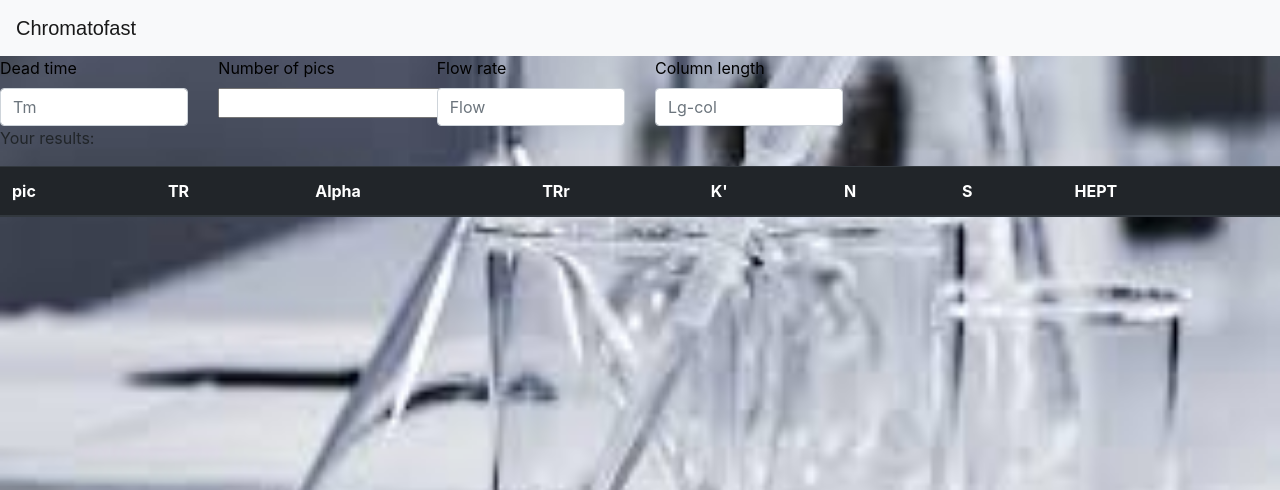
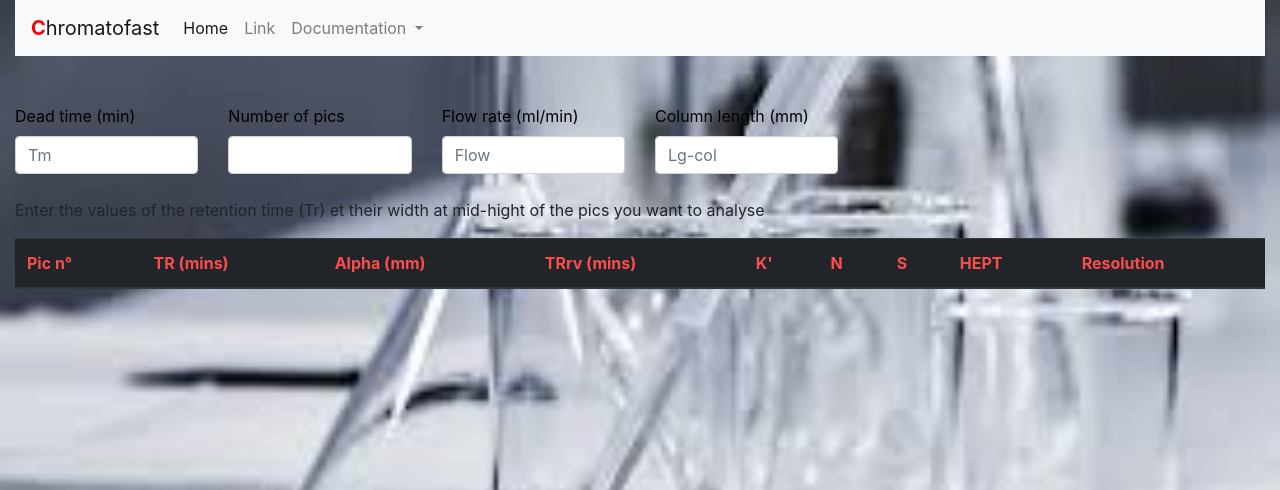
Before and after one commit to RaphaelHebert/gcapp, a Flask app: page / in a window 1280 px wide. Shown: the top 490 px of the page. Run offline with Flask 2, Linux system fonts and the light colour scheme; lists and menus that the app fills with data are empty; some libraries are stand-ins or nearby versions.

Commit message:
added resolution() and resolution collumn in html

```diff
--- a/static/myscript.js
+++ b/static/myscript.js
@@ -4,41 +4,19 @@
 //the other to insert in the table (this one will cal other maths function
 //to calculate results every time the form change)
 
-function addrows(n1) {
-    for (i = 0; i < n1; i++) {
-        var pics = document.getElementById("try")
-        var new1 = document.createElement("input");
-        new1.text = "Pic n°" + i
-        pics.add(new1)
-        console.log("one more", i)
-        }
-    }
-
-function change3(){ console.log("in change");
-    var nb = document.getElementById('pics');
-    var n0 = nb.options[nb.selectedIndex].value;
-    var n1 = parseInt(n0)
-    console.log("nb is:", n1)
-    repeat(n1);
-    //document.getElementById('pics')appendChild
-    return console.log("out chance");
-    }
-
 //pass the number of pics you need as x1 from an input tag
 function change2(x1) {
-    console.log(x1);
     var y = x1.value
-    console.log(y);
     var i;
+
     //delete the previously called <td>
     var tbody1 = document.getElementById("tbody");
     while (tbody1.hasChildNodes()) {
         tbody1.removeChild(tbody1.childNodes[0])
         }
-    console.log("out while");
 
-
-    for(i = 1; i <= y; i++){ console.log("in for");
+    //Add the rows <td>
+    for(i = 1; i <= y; i++){ console.log("adding row"+i+" to the results table...");
         let table1 = document.getElementById('tbody');
         let table2 = document.createElement("tr");
         table1.appendChild(table2);
@@ -52,7 +30,7 @@ function change2(x1) {
         table4.classname = "form-control";
         table2.appendChild(table4);
         let table5 = document.createElement('input');  //create a <input> node
-        table5.type = "number";
+        table5.type = "float";
         table5.id = "pic" + i;
         //let id5 = "pic" + i;
         //table5.addEventListener("input", TRr(id5))
@@ -68,7 +46,7 @@ function change2(x1) {
         alpha2.classname = "form-control";
         alpha1.appendChild(alpha2);
         let alpha3 = document.createElement('input');  //create a <input> node
-        alpha3.type = "number";
+        alpha3.type = "float";
         alpha3.id = "Alpha" + i;
         alpha2.appendChild(alpha3);
 
@@ -122,13 +100,22 @@ function change2(x1) {
         HEPT2.classname = "form-control";
         HEPT2.innerHTML = "HEPT" + i;
         HEPT1.appendChild(HEPT2);
+
+
+        //add the Resolution row
+        let reso1 = document.createElement("th");
+        reso1.scope = "row";
+        table2.appendChild(reso1);
+        let reso2 = document.createElement('td');
+        reso2.id = "reso" + i;
+        reso2.classname = "form-control";
+        reso2.innerHTML = "reso" + i;
+        reso1.appendChild(reso2);
         }
-
 
 
     for (let k = 1; k <= y; k++) {
         $('#TRr'+k).ready(function () {
-            console.log("change from TR" + k);
             $("#pic" + k).change(function () {
                 let picpic;
                 picpic = 'pic' + k;
@@ -140,68 +127,42 @@ function change2(x1) {
         //call N() when N change
         $('#N'+k).ready(function () {
             $("#Alpha" + k).change(function () {
-                $("#N"+ k).change(N(k), HEPT(k));
-                console.log("Alpha"+k +"changed!")
+                $("#N"+ k).change(N(k), HEPT(k), resolution(k))
                 });
             })
 
         $('#S'+k).ready(function () {
             $('#pic'+ k).change(function () {
                 $("#S"+ k).change(S(k));
-                console.log("Alpha"+k +"changed!")
                 });
             })
         $('#N'+k).ready(function () {
             $('#Lg').change(function () {
-                HEPT(k);
+                HEPT(k); resolution(k);
                 console.log("HEPT called from Lg change");
                 });
             })
             })
-        }
-    }
-function event1(y){ console.log(y)
-    for(i = 1; i <= y; i++){
-        console.log("in for n°2 "+i+" times, go for pic" + i);
-        console.log(document.getElementById("pic" + i).value);
-        document.getElementById("pic" + i).addEventListener("change",TRr("pic" + i));
+        $('#Alpha'+k).ready(function () {
+            $('#pic'+k).change(resolution(k))
+            })
+
+        $("#pic" + k).change(function () {
+            let picpic;
+            picpic = 'pic' + k;
+            let paramTRr;
+            paramTRr = document.getElementById(picpic);
+            $("#pic".id).change(TRr(paramTRr, k),Kret(picpic, k), N(k));
+            })
         }
     }
 
-function repeat(x){
-    console.log("In repeat2!");
-    text2 ='';
-    for (i = 0; i < x; i++) {
-        //create variables for the id tags and to call functions
-        var picnb = i + 1
-        var picid = "pic" + picnb
-        var alphaid = "alpha" + picnb
-        var TRrid = "TRr" + picnb
-        var Kretid = "Kret" + picnb
-        var Nid = "N" + picnb
-        var Sid = "S" + picnb
-        var Heptid = "Hept" + picnb
-        text2 +=
-        `<tr>            <th scope=\\"row\\">${picnb}</th> \
-            <td><input type=\\"number\\" class=\\"form-control\\" id= ${picid} \\" placeholder=\ "Pic n°${picnb}" \ onChange = "TRr(\'' ${picid} '\'), Kret(${Kretid}), S(${picnb})" \> \
-            <td><input type=\\"number\\" class=\\"form-control\\" id= ${alphaid} \\" placeholder=\ "Pic width" \ onChange = "N(${picnb}), HEPT(${Nid}, 'Lg')" \> \
-        </td> <td id=\ "${TRrid}" \"> XXXX</td> \
-        <td id=\ "${Kretid}" \"> XXXX</td> \
-        <td id=\ "${Nid}" \" > XXXX</td> \
-        <td id=\ "${Sid}" \"> XXXX</td> \
-        <td id=\ "${Heptid}" \ "> XXXX</td> </tr>`;
-        }
-    document.getElementById('tbody').innerHTML=text2;
-    return text2, console.log("out of repeat2!")
-    }
-
-function TRr(x, y) {
+function TRr(x, y) { console.log("in TRr()")
     if (x) {
         let Tm = document.getElementById("TM").value;
-        console.log("Tm:" + Tm+" y:"+y);
         let TRrx = x.value - Tm
         document.getElementById("TRr" + y).innerHTML = TRrx;
-        return console.log("TRrx is" + TRrx)
+        return console.log("TRrx is" + TRrx +" , TRrx return")
         }
     else return console.log("Can't get element by id with:" + x);;
 }
@@ -209,34 +170,30 @@ function TRr(x, y) {
 function Kret(TR, k) { console.log("in Kret")
     TR1 = document.getElementById(TR).value;
     Tm = document.getElementById("TM").value;
-    console.log("Tm: " + Tm +"TR1: " + TR1);
     Kret01 = (TR1 - Tm)/Tm;
     document.getElementById("Kret"+k).innerHTML = Kret01;
-    return console.log("Kret is" + Kret01);
+    return console.log("Kret() return");
     }
 
 function N(pic) {
     console.log("in N()");
     Alpha = document.getElementById("Alpha"+pic).value;
     TR1 = document.getElementById("pic"+pic).value;
-    console.log("Tm: " + Tm +"TR1: "+TR1);
     N1 = (5.54 *((TR1 / Alpha)*(TR1 / Alpha)));
     document.getElementById("N"+pic).innerHTML = N1.toFixed(2);
-    return console.log("N1 is "+N1)
+    return console.log("N1() return")
     }
 
-function S(pic) { console.log("in S()")
+function S(pic) { console.log("in S()");
     if (document.getElementById("Kret"+(pic - 1)).textContent)
         {
-        console.log("if")
         Kret1 = document.getElementById("Kret"+(pic - 1)).textContent;
         Kret1 = parseInt(Kret1)
         Kret2 = document.getElementById("Kret"+pic).textContent;
         Kret2 = parseInt(Kret2)
-        console.log("Kret1: " + Kret1 +"Kret2: "+Kret2);
         Sel = Kret1 / Kret2
         document.getElementById("S"+(pic - 1)).innerHTML = Sel.toFixed(2)
-        return console.log("Sel: "+Sel.toFixed(2))
+        return console.log("Sel: "+Sel.toFixed(2) + " , S() return")
         }
     }
 
@@ -265,3 +222,28 @@ function HEPT(k) { console.log("in HEPT()")
         document.getElementById("HEPT"+k).innerHTML = "Lg!"
         }
     }
+function resolution(x) {
+    console.log("in resolution()");
+    if (document.getElementById("Alpha" + (x - 1)).value){
+        let NA1;
+        NR1 = document.getElementById("Alpha" + (x - 1)).value;
+        let NA2;
+        NR2 = document.getElementById("Alpha" + x ).value
+        console.log("NA2" + NA2);
+        let NK1;
+        NK1 = document.getElementById("pic" + (x - 1)).value;
+        let NK2;
+        NK2 = document.getElementById("pic" + x).value;
+        console.log("NK2 = " + NK2);
+        let res;
+        res=1.2 * ((NK2 - NK1)/(NA2 + NA1));
+        console.log("res = " + res);
+        document.getElementById('reso' + (x - 1)).innerHTML= reso;
+        return console.log("resolution() return");
+        }
+    return console.log("resolution() return: no NR1");
+
+
+
+
+}
--- a/static/mystyle.css
+++ b/static/mystyle.css
@@ -15,3 +15,8 @@ label {
     text-align: left;
     text-shadow: lightgreen;
 }
+
+.title1 {
+     color: red;
+     text-align: center;
+}
--- a/templates/index.html
+++ b/templates/index.html
@@ -17,42 +17,70 @@
             <meta name="viewport" content="width=device-width, initial-scale=1, shrink-to-fit=no">
             <title>Chromatofast</title>
           </head>
-          <body>
-            <nav class="navbar navbar-light bg-light">
-              <span class="navbar-brand mb-0 h1">Chromatofast</span>
+          <body class='container-fluid'>
+            <nav class="navbar navbar-expand-lg navbar-light bg-light">
+              <a class="navbar-brand" href="#"><b class="title1">C</b>hromatofast</a>
+              <button class="navbar-toggler" type="button" data-toggle="collapse" data-target="#navbarSupportedContent" aria-controls="navbarSupportedContent" aria-expanded="false" aria-label="Toggle navigation">
+                <span class="navbar-toggler-icon"></span>
+              </button>
+
+              <div class="collapse navbar-collapse" id="navbarSupportedContent">
+                <ul class="navbar-nav mr-auto">
+                  <li class="nav-item active">
+                    <a class="nav-link" href="#">Home <span class="sr-only">(current)</span></a>
+                  </li>
+                  <li class="nav-item">
+                    <a class="nav-link" href="#">Link</a>
+                  </li>
+                  <li class="nav-item dropdown">
+                    <a class="nav-link dropdown-toggle" href="#" id="navbarDropdown" role="button" data-toggle="dropdown" aria-haspopup="true" aria-expanded="false">
+                      Documentation
+                    </a>
+                    <div class="dropdown-menu" aria-labelledby="navbarDropdown">
+                      <a class="dropdown-item" href="#">Theorie</a>
+                      <a class="dropdown-item" href="#">references and links</a>
+                      <div class="dropdown-divider"></div>
+                      <a class="dropdown-item" href="#">credit</a>
+                    </div>
+                  </li>
+                </ul>
+              </div>
             </nav>
+            <br /><br />
+
             <div class="row">
                 <div class="col-md-2">
-                      <label for="TM">Dead time</label>
-                      <input type="number" class="form-control" placeholder="Tm" id ="TM">
+                  <label for="TM">Dead time (min)</label>
+                  <input type="float" class="form-control" placeholder="Tm" id ="TM">
                 </div>
                 <div class="col-md-2">
                   <label for="pics">Number of pics</label>
-                      <input type="number" id="pics" name="pics" onchange="change2(this)">
+                  <input type="number" class="form-control" id="pics" name="pics" onchange="change2(this)">
                 </div>
                 <div class="col-md-2">
-                      <label for="Flow">Flow rate</label>
-                      <input type="number" class="form-control" placeholder="Flow" id ="Débit">
+                  <label for="Flow">Flow rate (ml/min)</label>
+                  <input type="float" class="form-control" placeholder="Flow" id ="Débit">
                 </div>
                 <div class="col-md-2">
-                      <label for="Lg">Column length</label>
+                  <label for="Lg">Column length (mm)</label>
                   <input type="number" class="form-control" placeholder="Lg-col" id ="Lg">
                 </div>
             </div>
 
-
-            <p> Your results:            </p>
+            <br />
+            <p> Enter the values of the retention time (Tr) et their width at mid-hight of the pics you want to analyse             </p>
             <table class="table table-striped table-dark">
                 <thead class="thead-dark">
                   <tr>
-                    <th scope="col">pic</th>
-                    <th scope="col">TR</th>
-                    <th scope="col">Alpha</th>
-                    <th scope="col">TRr</th>
-                    <th scope="col">K'</th>
-                    <th scope="col">N</th>
-                    <th scope="col">S</th>
-                    <th scope="col">HEPT</th>
+                    <th scope="col" style="color: rgb(252, 76, 76);">Pic n°</th>
+                    <th scope="col" style="color: rgb(252, 76, 76);">TR (mins)</th>
+                    <th scope="col" style="color: rgb(252, 76, 76);">Alpha (mm)</th>
+                    <th scope="col" style="color: rgb(252, 76, 76);">TRrv (mins)</th>
+                    <th scope="col"style="color: rgb(252, 76, 76);">K'</th>
+                    <th scope="col" style="color: rgb(252, 76, 76);">N</th>
+                    <th scope="col" style="color: rgb(252, 76, 76);">S</th>
+                    <th scope="col" style="color: rgb(252, 76, 76);">HEPT</th>
+                    <th scope="col" style="color: rgb(252, 76, 76);">Resolution</th>
                   </tr>
                 </thead>
                 <tbody id ="tbody">
```
Lines whose indentation alone changed are shown as unchanged.
